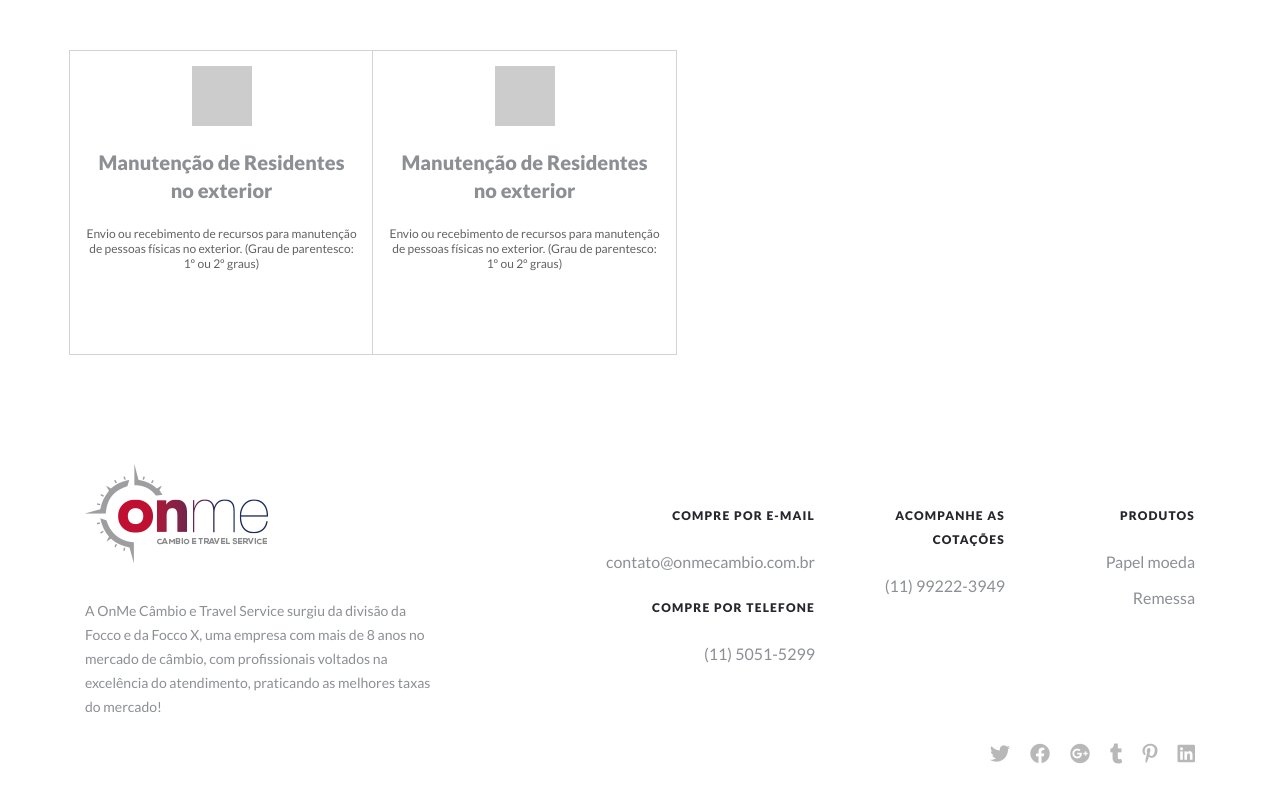
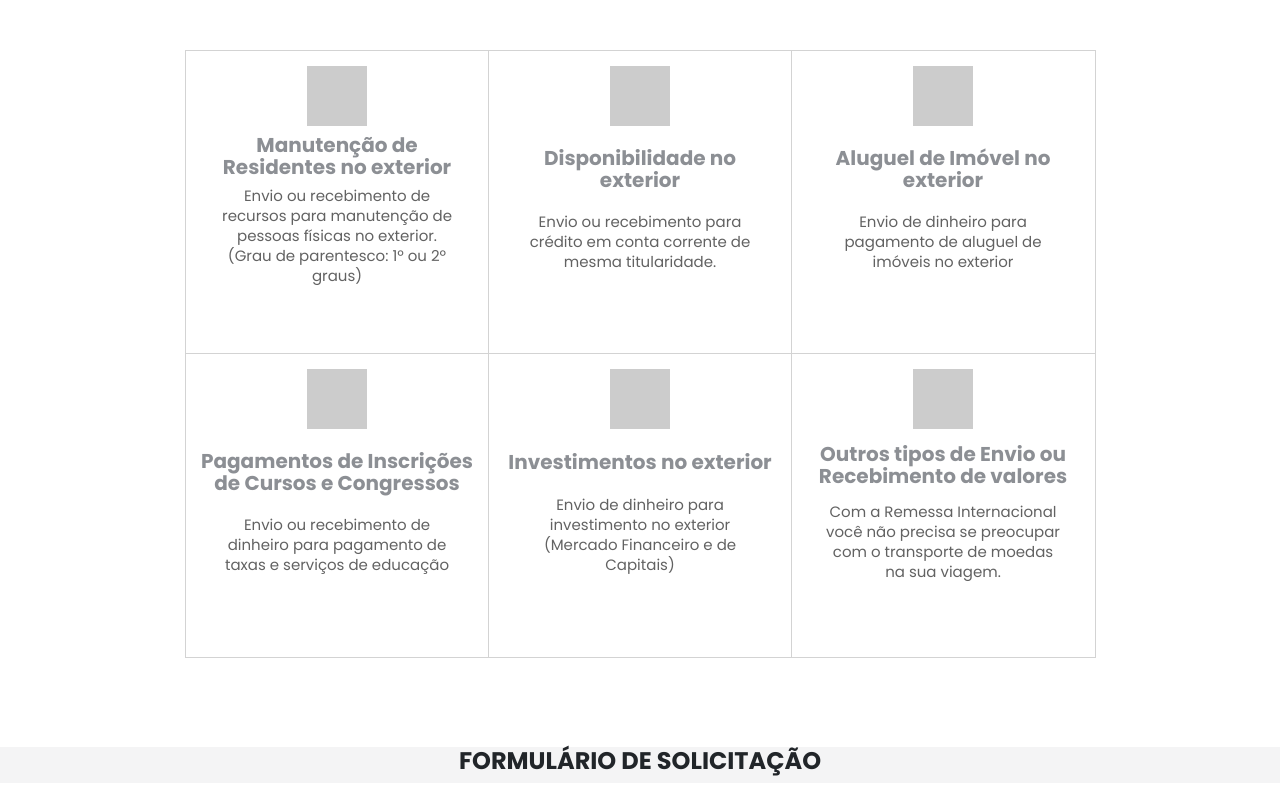
Before and after one commit to caiobatis/onme-client-react, a React (Create React App) app: page /remessa in a window 1280 px wide. Shown: the part 760-1560 px from the top of the page. Built offline with nearby package versions, Linux system fonts and the light colour scheme; what redux-multi would draw is missing.

Commit message:
form shipping and styles cards

```diff
--- a/src/components/Button/button.scss
+++ b/src/components/Button/button.scss
@@ -1,6 +1,5 @@
 .button {
   height: 45px;
-  font-family: Lato, sans-serif ;
   padding-left: 30px !important;
   padding-right: 30px !important;
   text-transform: none !important;
--- a/src/components/SectionsShipping/SectionsShipping.jsx
+++ b/src/components/SectionsShipping/SectionsShipping.jsx
@@ -1,5 +1,6 @@
 import React, { Component } from 'react';
 import Button from '../Button/Button'
+import ShippingForm from './ShippingForm'
 
 
 export default class SectionsShipping extends Component {
@@ -56,8 +57,48 @@ export default class SectionsShipping extends Component {
                   </li>
                   <li>
                     <i className="icon"></i>
-                    <p className="p"><b>Manutenção de Residentes no exterior</b></p>
-                    <span className="span">Envio ou recebimento de recursos para manutenção de pessoas físicas no exterior. (Grau de parentesco: 1º ou 2º graus)</span>
+                    <p className="p"><b>Disponibilidade no exterior</b></p>
+                    <span className="span">Envio ou recebimento para crédito em conta corrente de mesma titularidade.</span>
+                    <Button
+                      border={true}
+                      theme='secundary'
+                      value='Fale com um especialista'
+                    />
+                  </li>
+                  <li>
+                    <i className="icon"></i>
+                    <p className="p"><b>Aluguel de Imóvel no exterior</b></p>
+                    <span className="span">Envio de dinheiro para pagamento de aluguel de imóveis no exterior</span>
+                    <Button
+                      border={true}
+                      theme='secundary'
+                      value='Fale com um especialista'
+                    />
+                  </li>
+                  <li>
+                    <i className="icon"></i>
+                    <p className="p"><b>Pagamentos de Inscrições de Cursos e Congressos</b></p>
+                    <span className="span">Envio ou recebimento de dinheiro para pagamento de taxas e serviços de educação</span>
+                    <Button
+                      border={true}
+                      theme='secundary'
+                      value='Fale com um especialista'
+                    />
+                  </li>
+                  <li>
+                    <i className="icon"></i>
+                    <p className="p"><b>Investimentos no exterior</b></p>
+                    <span className="span">Envio de dinheiro para investimento no exterior (Mercado Financeiro e de Capitais)</span>
+                    <Button
+                      border={true}
+                      theme='secundary'
+                      value='Fale com um especialista'
+                    />
+                  </li>
+                  <li>
+                    <i className="icon"></i>
+                    <p className="p"><b>Outros tipos de Envio ou Recebimento de valores</b></p>
+                    <span className="span">Com a Remessa Internacional você não precisa se preocupar com o transporte de moedas na sua viagem.</span>
                     <Button
                       border={true}
                       theme='secundary'
@@ -69,6 +110,18 @@ export default class SectionsShipping extends Component {
             </div>
           </div>
         </div>
+        <div className="form">
+          <div className="container">
+            <div className="row">
+              <div className="col-md-12">
+                <h4 className="h4 text-center uppercase"><b>Formulário de solicitação</b></h4>
+              </div>
+            </div>
+            <div className="col-md-8 offset-md-2">
+              <ShippingForm/>
+            </div>
+          </div>
+        </div>
       </div>
     )
   }
--- /dev/null
+++ b/src/components/SectionsShipping/ShippingForm.jsx
@@ -0,0 +1,10 @@
+import React from 'react';
+
+export default function ShippingForm () {
+    return (
+      <>
+        <div className="col-md-6">
+        </div>
+      </>
+    )
+}
--- a/src/pages/Shipping/shipping.scss
+++ b/src/pages/Shipping/shipping.scss
@@ -42,6 +42,15 @@
           }
           .p {
              margin: 0;
+             font-family: Poppins;
+             line-height: 22px;
+          }
+          & > span {
+            font-size: 15px;
+            font-family: Poppins;
+            line-height: 20px;
+            display: block;
+            padding: 0 15px;
           }
           &:hover {
             border-color: #981a1a;
--- a/src/styles/index.scss
+++ b/src/styles/index.scss
@@ -1,4 +1,4 @@
-@import url('https://fonts.googleapis.com/css?family=Raleway:300,400,800');
+@import url('https://fonts.googleapis.com/css?family=Poppins:200,400,700');
 @import url('https://fonts.googleapis.com/css?family=Lato:300,400,900');
 
 * {
@@ -25,9 +25,9 @@ html, body {
   /* For IE 6/7 (trigger hasLayout) */
 }
 
-h1, h2, h3, h4, h5, h6 {
+h1, h2, h3, h4, h5, h6, p, button {
   font-weight: 400;
-  font-family: 'Raleway', 'Lato', sans-serif;
+  font-family: 'Poppins', 'Lato', sans-serif;
 }
 
 .h1 {
```
